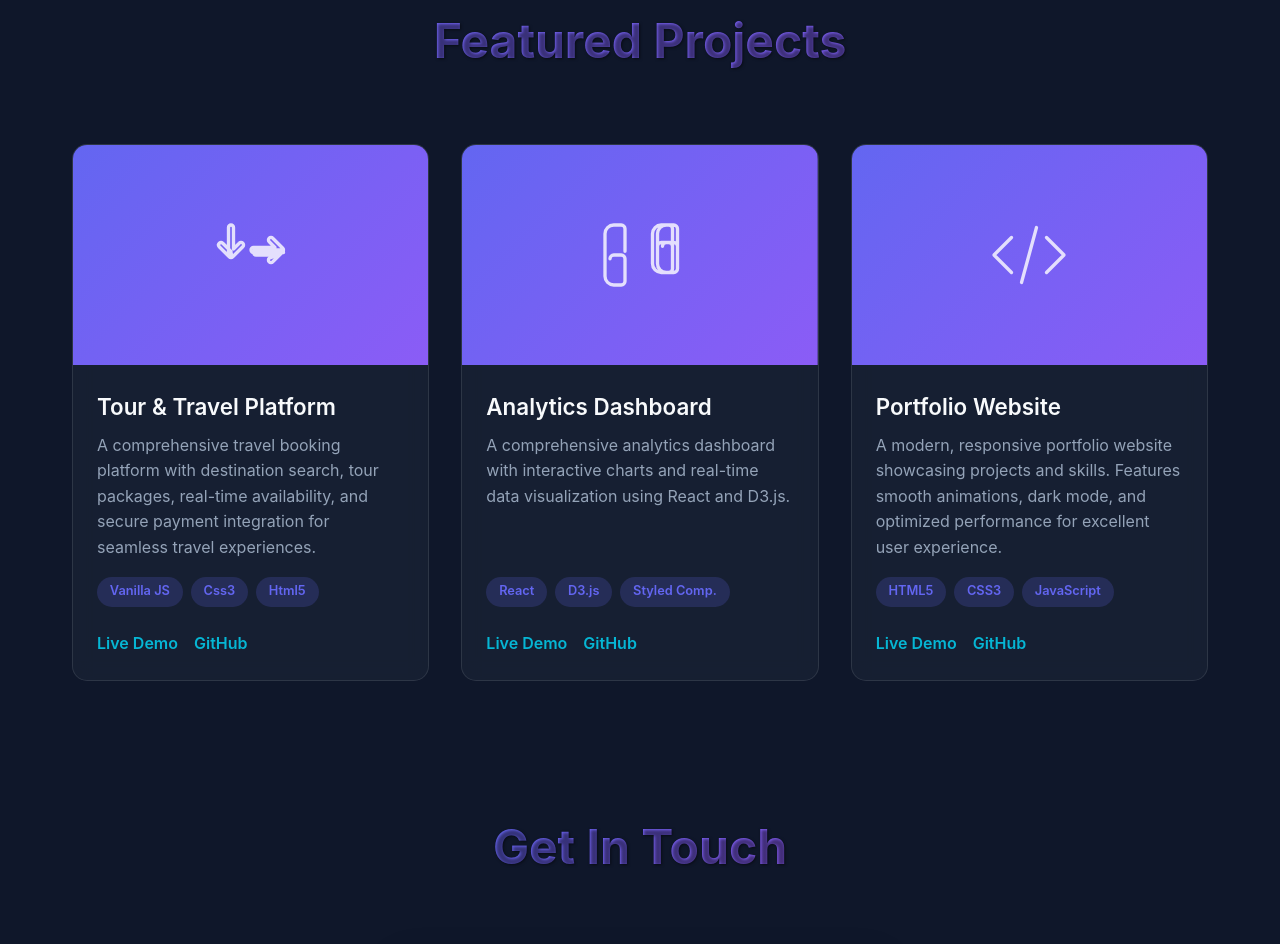
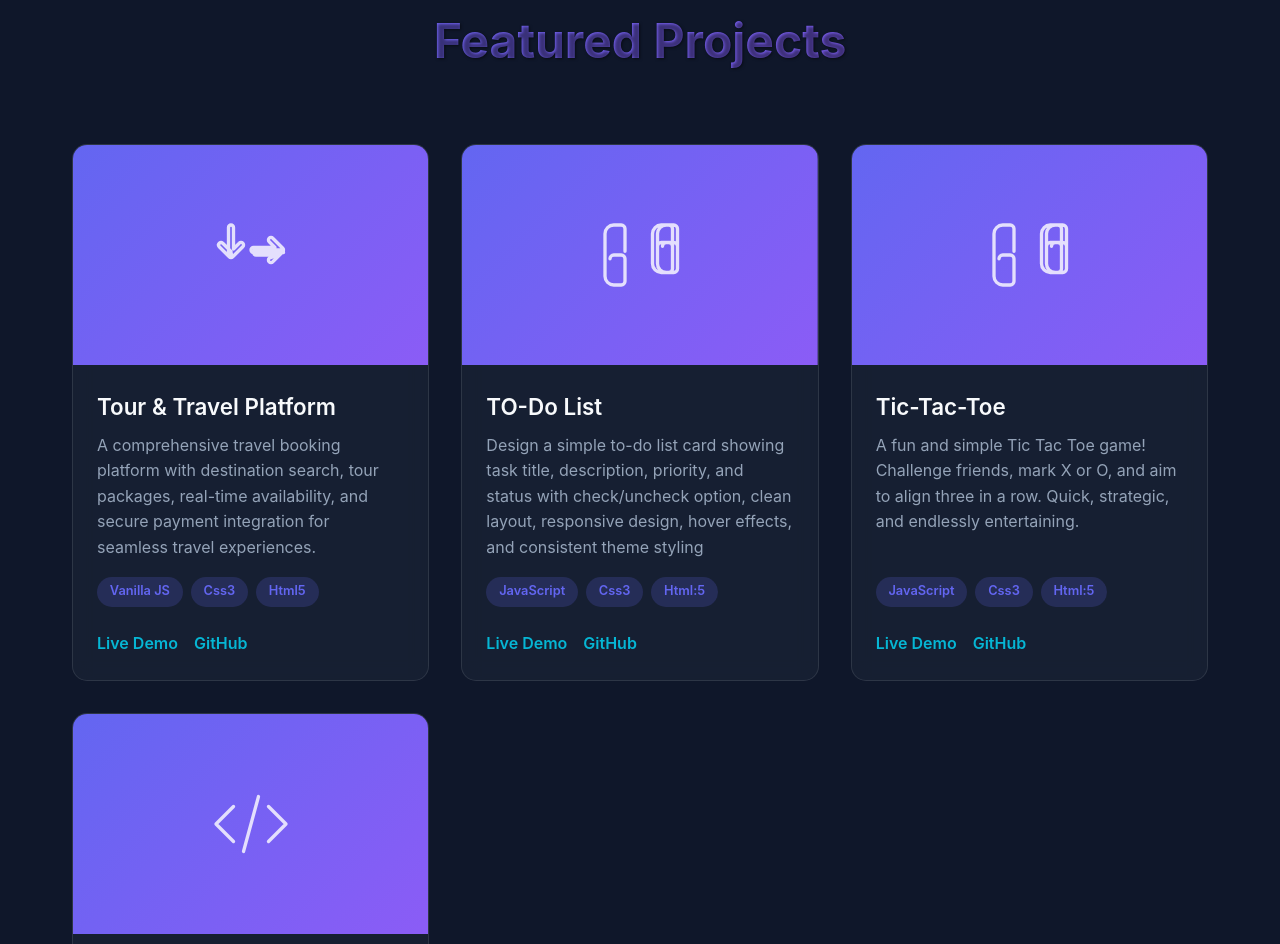
Before and after one commit to pankajmaurya7867867/portfolio, a plain HTML site: page index.html in a window 1280 px wide. Shown: the part 2451-3395 px from the top of the page. Drawn offline with Linux system fonts and the light colour scheme.

Commit message:
new updates with tic tac toe

```diff
--- a/index.html
+++ b/index.html
@@ -133,22 +133,7 @@
     <section id="projects">
         <h2 class="section-title animate-on-scroll">Featured Projects</h2>
         <div class="projects-grid">
-            <!-- <div class="project-card animate-on-scroll">
-                <div class="project-image"
-                    style="background-image: url('https://via.placeholder.com/400x220/6366f1/f8fafc?text=E-Commerce+Project');">
-                </div>
-                <div class="project-content">
-                    <h3 class="project-title">E-Commerce Platform</h3>
-                    <p class="project-description">A full-featured e-commerce platform built with React and Node.js,
-                        featuring a custom CMS, real-time stock updates, and secure Stripe payments.</p>
-                    <div class="project-tech">
-                        <span class="tech-tag">React</span><span class="tech-tag">Node.js</span><span
-                            class="tech-tag">MongoDB</span><span class="tech-tag">Stripe</span>
-                    </div>
-                    <div class="project-links"><a href="#" class="project-link">Live Demo</a><a href="#"
-                            class="project-link">GitHub</a></div>
-                </div>
-            </div> -->
+
             <div class="project-card animate-on-scroll">
                 <div class="project-image"><svg xmlns="http://www.w3.org/2000/svg" fill="none" viewBox="0 0 24 24"
                         stroke-width="1" stroke="currentColor" aria-hidden="true">
@@ -162,7 +147,7 @@
                         <span class="tech-tag">Vanilla JS</span><span class="tech-tag">Css3</span><span
                             class="tech-tag">Html5</span>
                     </div>
-                    <div class="project-links"><a href="https://triptrailor2025.netlify.app" target="_blank" class="project-link">Live Demo</a><a href="#"
+                    <div class="project-links"><a href="https://triptrailor2025.netlify.app" target="_blank" class="project-link">Live Demo</a><a href="https://triptrailor2025.netlify.app"
                             class="project-link">GitHub</a></div>
                 </div>
             </div>
@@ -173,14 +158,30 @@
                             d="M3 13.125C3 12.504 3.504 12 4.125 12h2.25c.621 0 1.125.504 1.125 1.125v6.75C7.5 20.496 6.996 21 6.375 21h-2.25A2.625 2.625 0 0 1 1.5 18.375V5.625A2.625 2.625 0 0 1 4.125 3h2.25c.621 0 1.125.504 1.125 1.125v6.75m11.25-1.5c0-.621.504-1.125 1.125-1.125h2.25c.621 0 1.125.504 1.125 1.125v6.75c0 .621-.504 1.125-1.125 1.125h-2.25a2.625 2.625 0 0 1-2.625-2.625V5.625a2.625 2.625 0 0 1 2.625-2.625h2.25c.621 0 1.125.504 1.125 1.125v6.75m-6-1.5c0-.621.504-1.125 1.125-1.125h2.25c.621 0 1.125.504 1.125 1.125v6.75c0 .621-.504 1.125-1.125 1.125h-2.25a2.625 2.625 0 0 1-2.625-2.625V5.625a2.625 2.625 0 0 1 2.625-2.625h2.25c.621 0 1.125.504 1.125 1.125v6.75" />
                     </svg></div>
                 <div class="project-content">
-                    <h3 class="project-title">Analytics Dashboard</h3>
-                    <p class="project-description">A comprehensive analytics dashboard with interactive charts and
-                        real-time data visualization using React and D3.js.</p>
+                    <h3 class="project-title">TO-Do List</h3>
+                    <p class="project-description">Design a simple to-do list card showing task title, description, priority, and status with check/uncheck option, clean layout, responsive design, hover effects, and consistent theme styling</p>
                     <div class="project-tech">
-                        <span class="tech-tag">React</span><span class="tech-tag">D3.js</span><span
-                            class="tech-tag">Styled Comp.</span>
+                        <span class="tech-tag">JavaScript</span><span class="tech-tag">Css3</span><span
+                            class="tech-tag">Html:5</span>
                     </div>
-                    <div class="project-links"><a href="#" class="project-link">Live Demo</a><a href="#"
+                    <div class="project-links"><a href="https://todolis-2025.netlify.app" class="project-link">Live Demo</a><a href="#"
+                            class="project-link">GitHub</a></div>
+                </div>
+            </div>
+            <div class="project-card animate-on-scroll">
+                <div class="project-image"><svg xmlns="http://www.w3.org/2000/svg" fill="none" viewBox="0 0 24 24"
+                        stroke-width="1" stroke="currentColor" aria-hidden="true">
+                        <path stroke-linecap="round" stroke-linejoin="round"
+                            d="M3 13.125C3 12.504 3.504 12 4.125 12h2.25c.621 0 1.125.504 1.125 1.125v6.75C7.5 20.496 6.996 21 6.375 21h-2.25A2.625 2.625 0 0 1 1.5 18.375V5.625A2.625 2.625 0 0 1 4.125 3h2.25c.621 0 1.125.504 1.125 1.125v6.75m11.25-1.5c0-.621.504-1.125 1.125-1.125h2.25c.621 0 1.125.504 1.125 1.125v6.75c0 .621-.504 1.125-1.125 1.125h-2.25a2.625 2.625 0 0 1-2.625-2.625V5.625a2.625 2.625 0 0 1 2.625-2.625h2.25c.621 0 1.125.504 1.125 1.125v6.75m-6-1.5c0-.621.504-1.125 1.125-1.125h2.25c.621 0 1.125.504 1.125 1.125v6.75c0 .621-.504 1.125-1.125 1.125h-2.25a2.625 2.625 0 0 1-2.625-2.625V5.625a2.625 2.625 0 0 1 2.625-2.625h2.25c.621 0 1.125.504 1.125 1.125v6.75" />
+                    </svg></div>
+                <div class="project-content">
+                    <h3 class="project-title">Tic-Tac-Toe</h3>
+                    <p class="project-description">A fun and simple Tic Tac Toe game! Challenge friends, mark X or O, and aim to align three in a row. Quick, strategic, and endlessly entertaining.</p>
+                    <div class="project-tech">
+                        <span class="tech-tag">JavaScript</span><span class="tech-tag">Css3</span><span
+                            class="tech-tag">Html:5</span>
+                    </div>
+                    <div class="project-links"><a href="https://tic-tac-2025.netlify.app" class="project-link">Live Demo</a><a href="#"
                             class="project-link">GitHub</a></div>
                 </div>
             </div>
```
